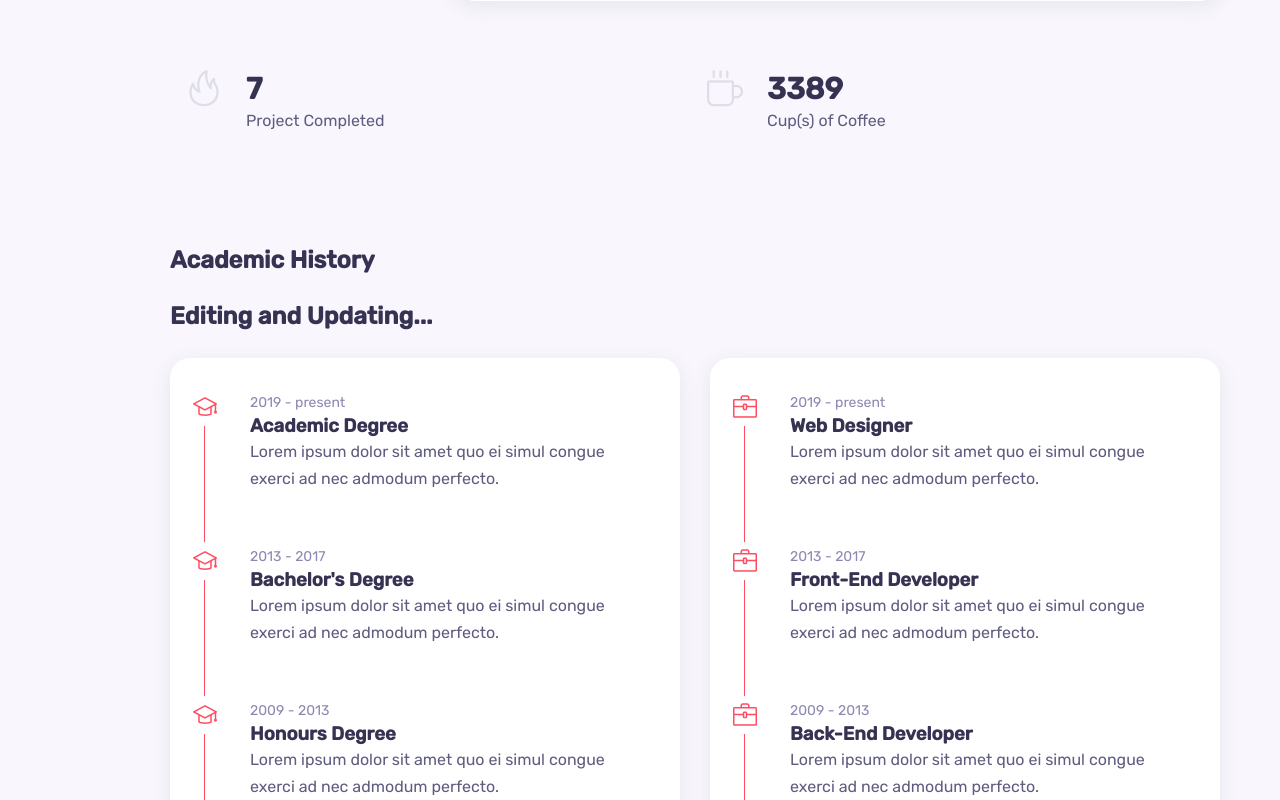
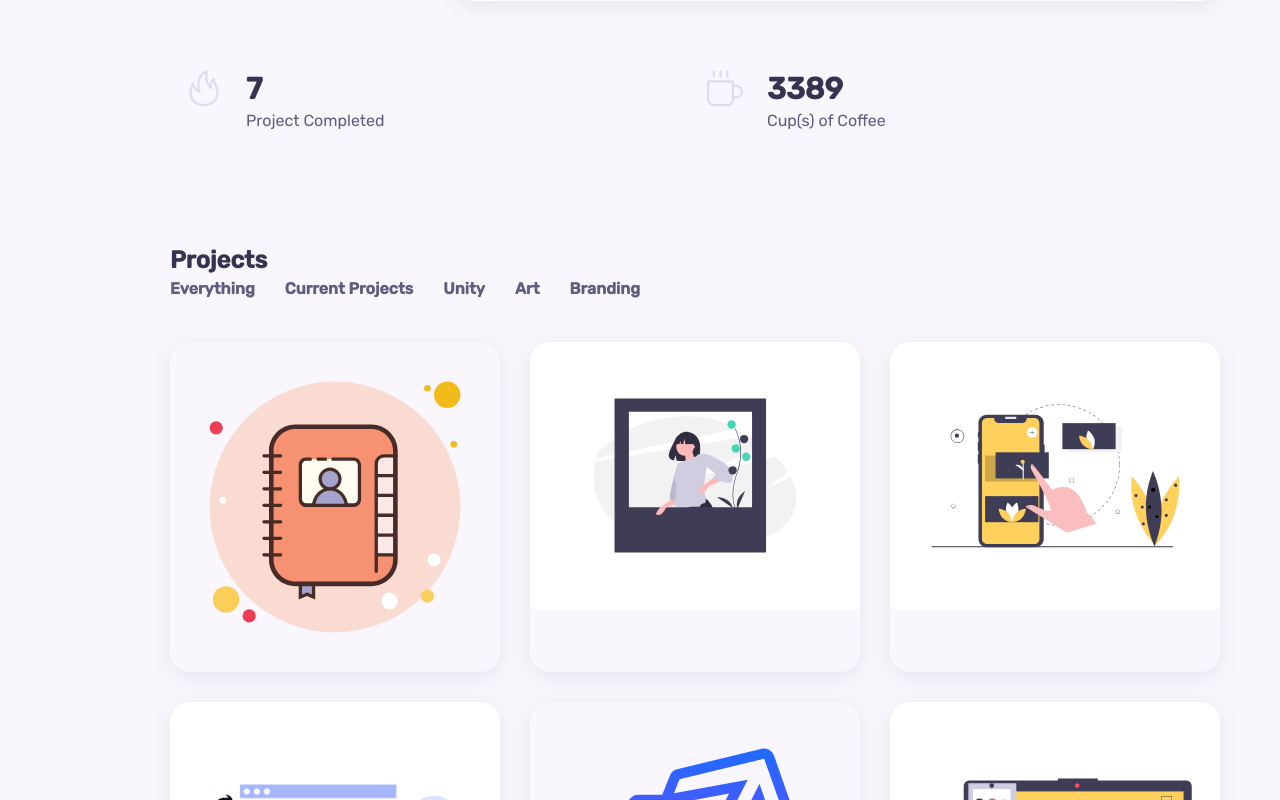
Before and after one commit to EPro30/Portfolio, a React (Create React App) app: page / in a window 1280 px wide. Shown: the part 1140-1940 px from the top of the page. Built offline with nearby package versions, Linux system fonts and the light colour scheme.

Commit message:
Commented Resume section

```diff
--- a/src/App.js
+++ b/src/App.js
@@ -3,7 +3,7 @@ import './App.css';
 import Sidebar from './components/sidebar/sidebar/Sidebar';
 import Home from './components/home/Home';
 import About from './components/about/About';
-import Resume from './components/resume/Resume';
+//import Resume from './components/resume/Resume';
 import Project from './components/projects/Project';
 import Contact from './components/contact/Contact';
 
@@ -14,7 +14,7 @@ const App = () => {
       <main className = 'main'>
         <Home />
         <About />
-        <Resume />
+
         <Project />
         <Contact />
       </main>
--- a/src/components/resume/Resume.jsx
+++ b/src/components/resume/Resume.jsx
@@ -1,4 +1,4 @@
-import React from 'react';
+/*import React from 'react';
 import "./resume.css";
 import Data from "./Data";
 import Card from "./Card";
@@ -47,4 +47,4 @@ const Resume = () =>
     )
 }
 
-export default Resume
+export default Resume*/
```
